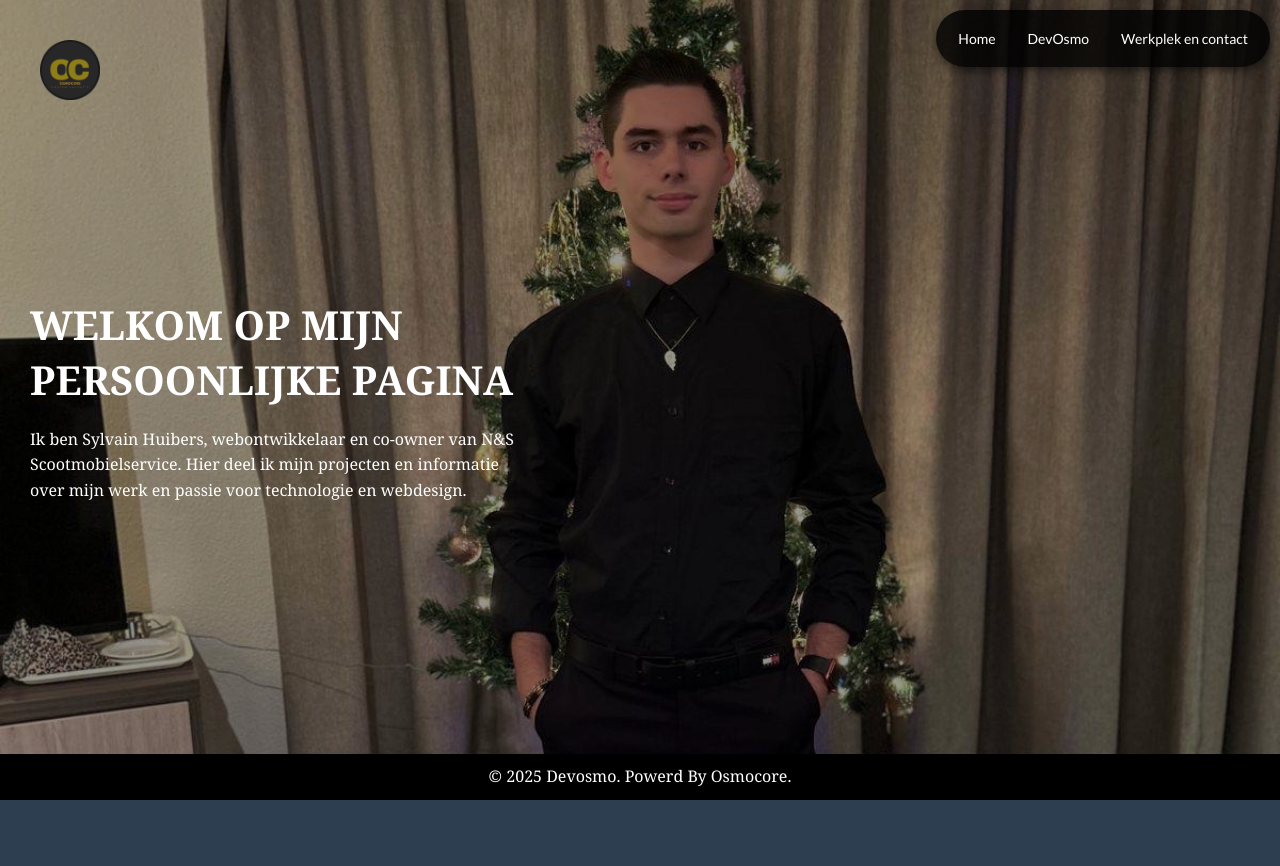
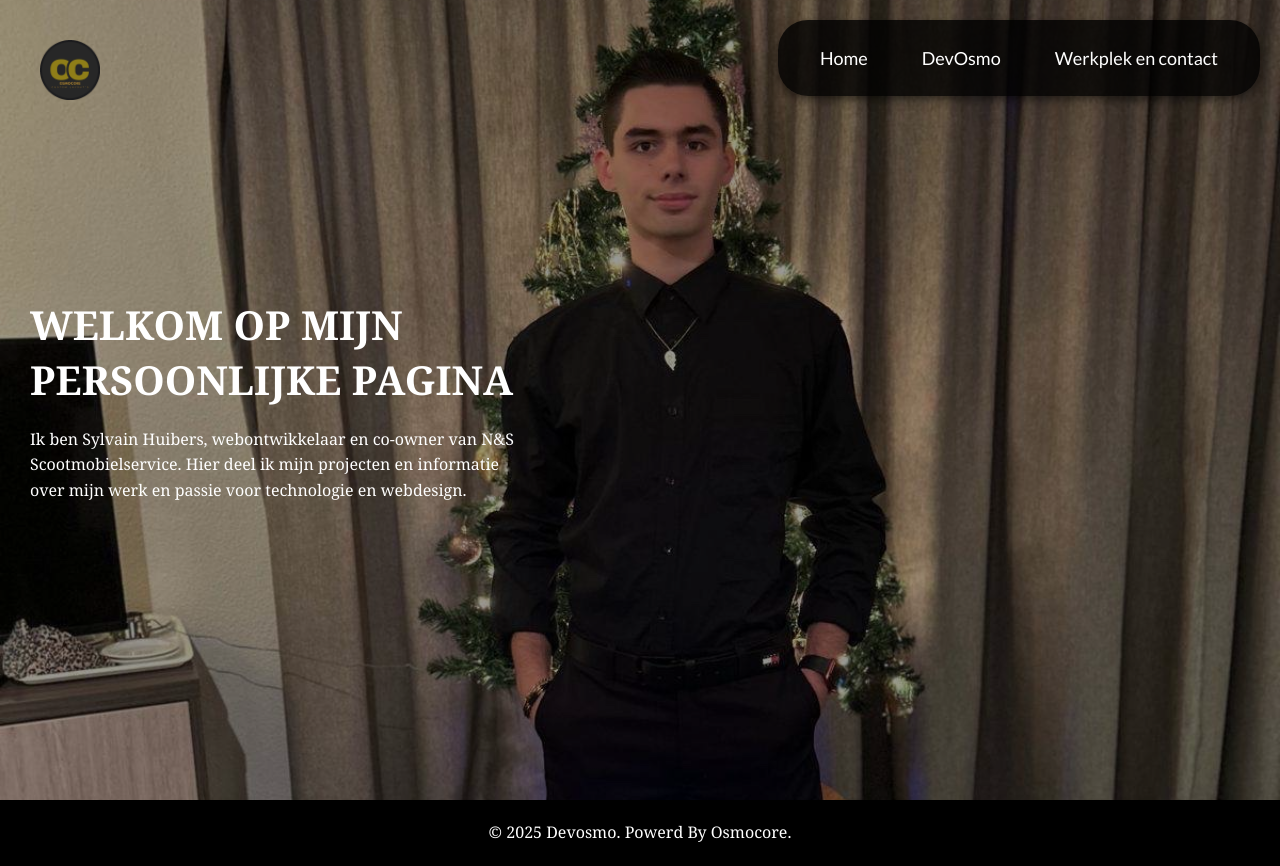
Before and after one commit to SylvainICT/Sylvain-Huibers, a plain HTML site: page index.html in a window 1280 px wide. Before the commit the page ends 800 px from the top, so only its background shows below. Drawn offline with Linux system fonts and the light colour scheme.

Commit message:
Add files via upload

```diff
--- a/styles.css
+++ b/styles.css
@@ -4,7 +4,7 @@ body {
     margin: 0;
     padding: 0;
     background-color: #2C3E50; /* Rijke achtergrondkleur */
-    color: #fff;
+    color: #000000;
     overflow-x: hidden;
 }
 
@@ -171,7 +171,7 @@ form {
 }
 
 form input, form textarea {
-    padding: 10px;
+    padding: 10px 30px;
     margin-bottom: 20px;
     border: 2px solid #ccc;
     border-radius: 5px;
--- a/sylvain-huibers.css
+++ b/sylvain-huibers.css
@@ -73,34 +73,6 @@ p {
 }
 
 /* Footer sectie */
-footer {
-    position: fixed;
-    bottom: 0;
-    left: 0;
-    right: 0;
-    background-color: #000; /* Zwarte achtergrond */
-    color: white;
-    padding: 10px 0;
-    text-align: center;
-    z-index: 2; /* Zorgen dat de footer boven andere elementen komt */
-}
-
-.footer-links {
-    display: flex;
-    justify-content: center;
-    margin-top: 10px;
-}
-
-.footer-links a {
-    color: white;
-    text-decoration: none;
-    margin: 0 15px;
-    font-weight: bold;
-}
-
-.footer-links a:hover {
-    text-decoration: underline;
-}
 
 /* Responsieve stijlen */
 @media (max-width: 768px) {
@@ -144,39 +116,7 @@ footer {
     }
 }
 /* Algemeen voor het zwevende menu */
-.floating-header-menu {
-    position: fixed;
-    top: 20px;
-    right: 20px;
-    background-color: rgba(0, 0, 0, 0.8);
-    padding: 10px 20px;
-    z-index: 100;
-    display: flex;
-    gap: 10px;
-    border-radius: 30px;
-    box-shadow: 0 4px 10px rgba(0, 0, 0, 0.5);
-    animation: slideInMenu 0.8s ease-out;
-}
 
-/* Stijl voor de links in het menu */
-.floating-header-menu a {
-    text-decoration: none;
-    color: white;
-    font-family: 'Lato', sans-serif;
-    font-size: 18px;
-    padding: 15px 20px;
-    border-radius: 30px;
-    transition: all 0.3s ease;
-    border: 2px solid transparent;
-}
-
-/* Hover-effect voor de links */
-.floating-header-menu a:hover {
-    background-color: gold;
-    color: black;
-    border-color: gold;
-    transform: scale(1.05);
-}
 
 /* Animatie voor het in- en uitschuiven van het menu */
 @keyframes slideInMenu {
@@ -189,15 +129,3 @@ footer {
         opacity: 1;
     }
 }
- /* Menu aanpassingen */
- .floating-header-menu {
-    top: 10px;
-    right: 10px;
-    padding: 10px 10px;
-    gap: 8px;
-}
-
-.floating-header-menu a {
-    font-size: 14px;
-    padding: 8px 10px;
-}
```
Also changed, not shown: devosmo.html (+7 -17 lines), werkplek.html (+1 -0 lines), 6033112E-D602-429C-AEF5-1BB33AF5D91D.jpeg (added).
